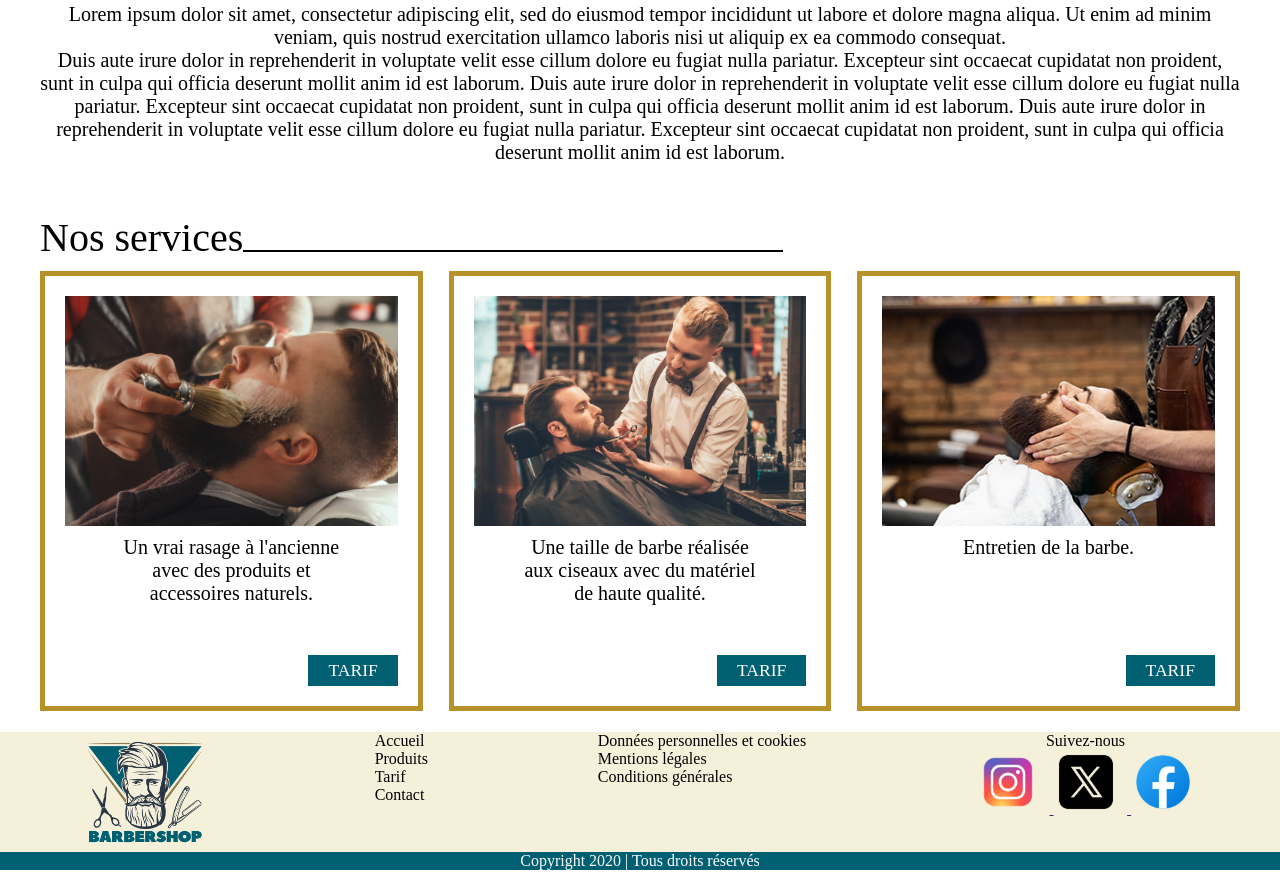
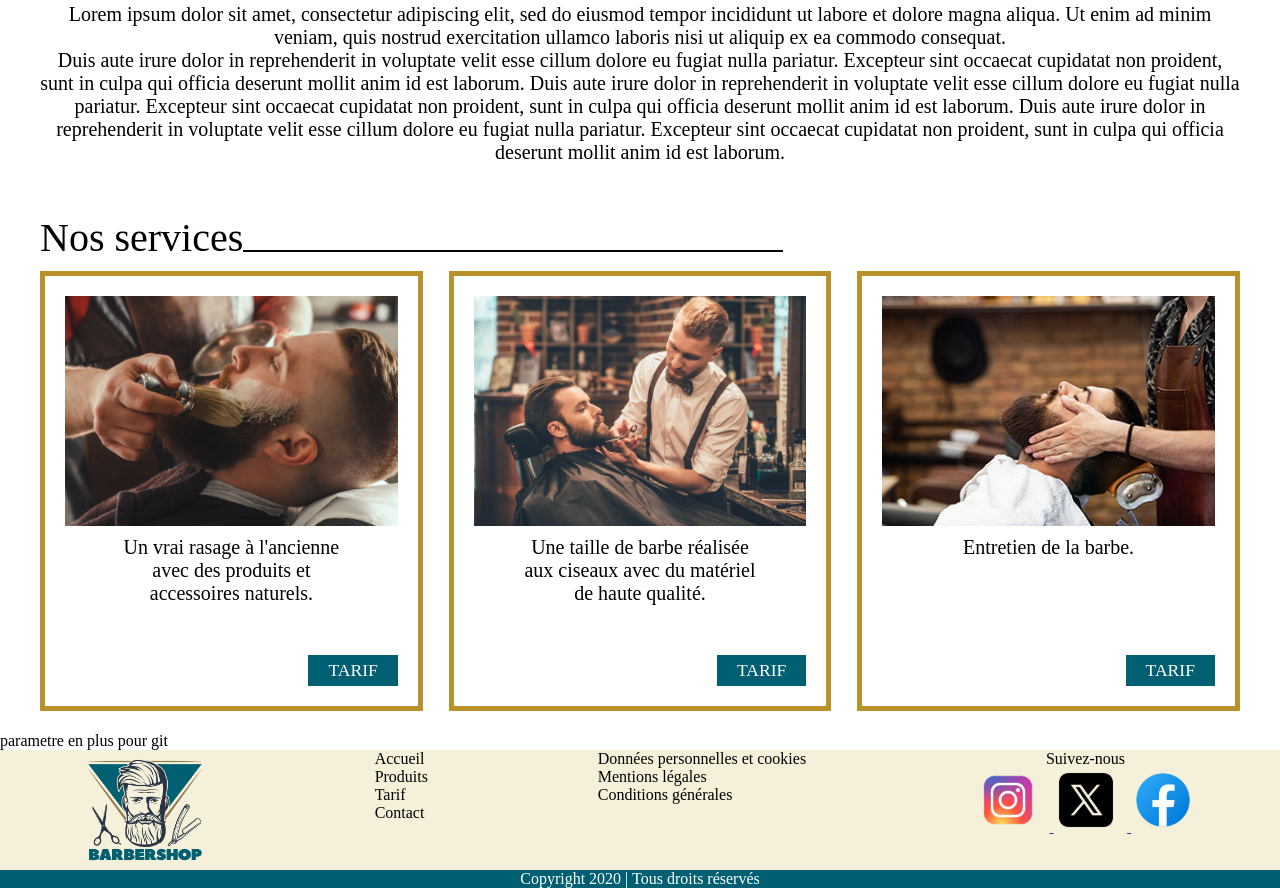
Before and after one commit to Geoffrey2206/barber.exam, a plain HTML site: page index.html in a window 1280 px wide. Shown: the part 887-1775 px from the top of the page. Drawn offline with Linux system fonts and the light colour scheme.

Commit message:
modification de l'index

```diff
--- a/index.html
+++ b/index.html
@@ -87,6 +87,9 @@
             </div>
         </section>
     </main>
+    <section>
+        <p>parametre en plus pour git</p>
+    </section>
     <footer>
         <div class="d-flex main-bg-color jcon-around">
             <img src="img/logo-barber.png" alt="" class="logo">
```
